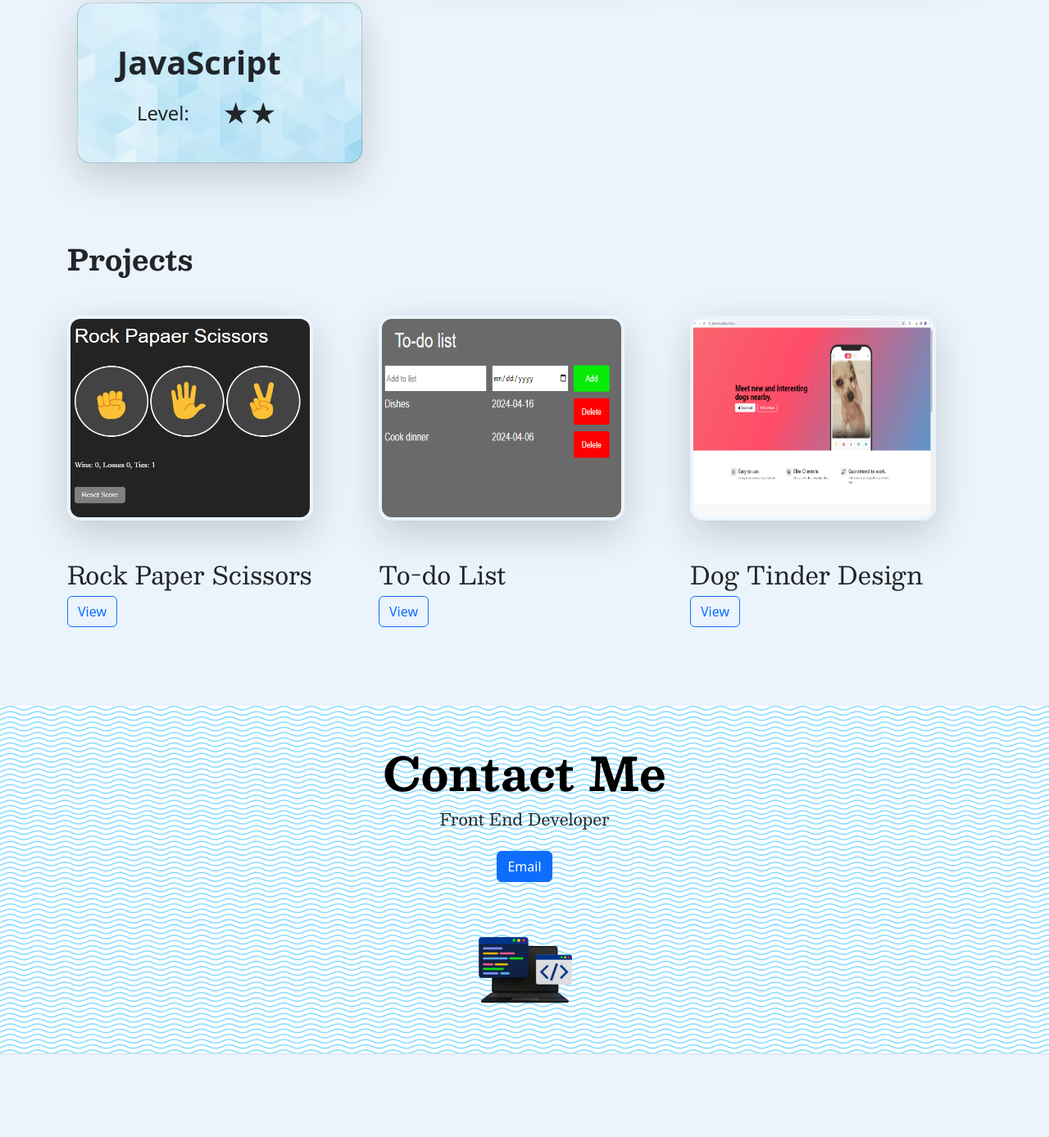
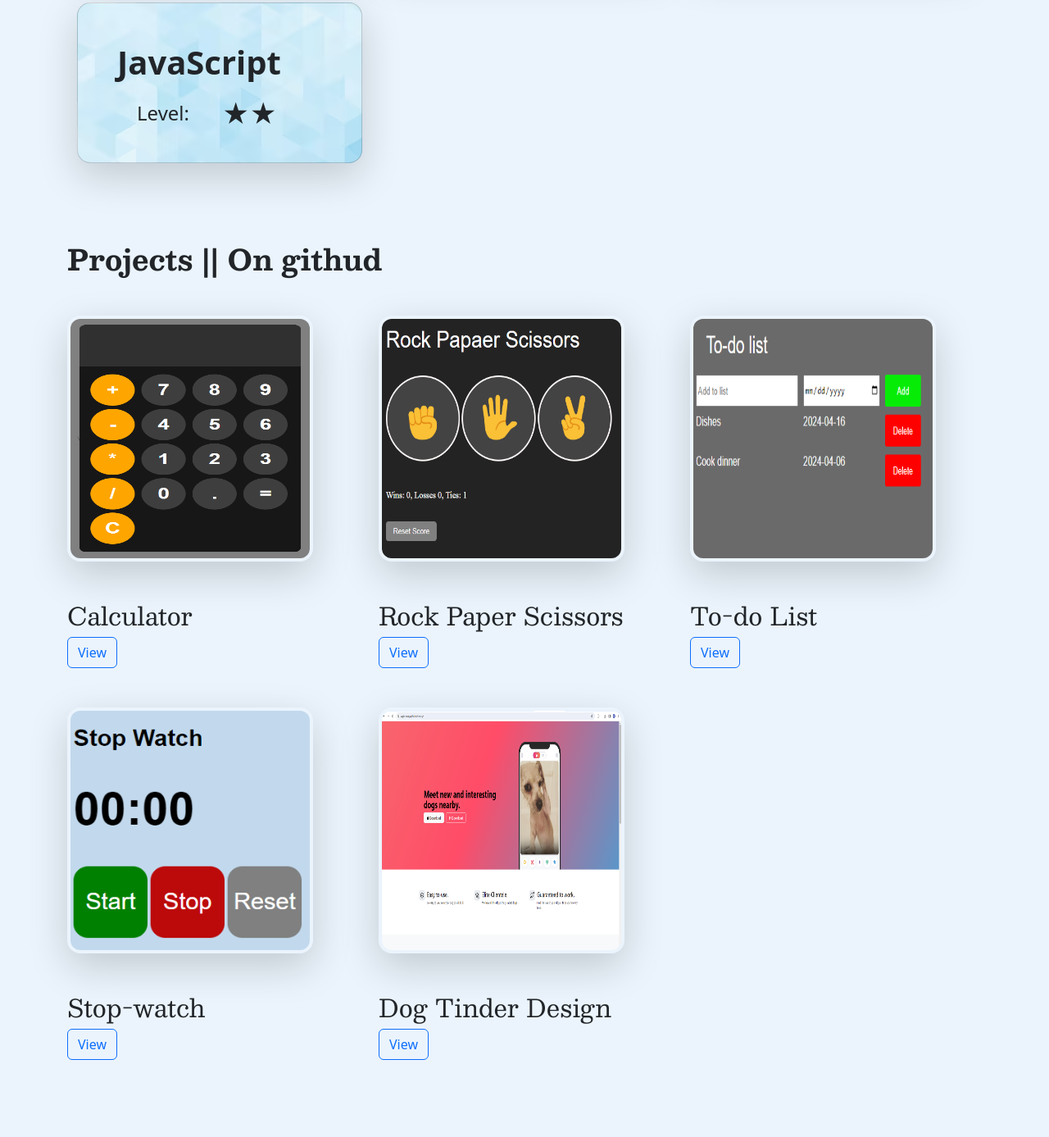
Before and after one commit to NathanielH2001/Nate-Portfolio, a plain HTML site: page index.html in a window 1280 px wide. Shown: the part 1324-2711 px from the top of the page at 82% size. Before the commit the page ends 2610 px from the top, so only its background shows below. Drawn offline with nearby package versions, Linux system fonts and the light colour scheme.

Commit message:
Add files via upload

```diff
--- a/index.html
+++ b/index.html
@@ -162,33 +162,41 @@
 <section id="projects">
 
   <div class="container marketing">
-    <h2 class="lead font pt-5">Projects</h2>
+    <h2 class="lead font pt-5">Projects || On githud </h2>
     <div class="row mb-5 my-5">
 
       <div class="col-lg-4">
-        <img class="rounded-4 mb-5 shadow-lg p-1" src="./images/rockpaperscissors.png" width="300px" height="250px" >
+        <img class="rounded-4 mb-5 shadow-lg p-1" src="./images/calculator.png"  width="300px" height="300px">
+        <h2 class="lead skills">Calculator </h2>
+        <a href="https://nathanielh2001.github.io/calculator/index.html"  target="_blank" class="btn btn-outline-primary mb-5" role="button">View</a>
+      </div>
+
+      <div class="col-lg-4">
+        <img class="rounded-4 mb-5 shadow-lg p-1" src="./images/rockpaperscissors.png" width="300px" height="300px" >
         <h2 class="lead skills">Rock Paper Scissors </h2>
         <a href="https://nathanielh2001.github.io/Rock-Paper-Scissors/09-rock-paper-scissors.html" target="_blank" class="btn btn-outline-primary mb-5" role="button">View</a>
       </div>
 
       <div class="col-lg-4">
-        <img class="rounded-4 mb-5 shadow-lg p-1" src="./images/todolist.png"  width="300" height="250px">
+        <img class="rounded-4 mb-5 shadow-lg p-1" src="./images/todolist.png"  width="300" height="300px">
         <h2 class="lead skills">To-do List</h2>
         <a href="https://nathanielh2001.github.io/To-do-List/index.html" target="_blank" class="btn btn-outline-primary mb-5" role="button">View</a>
       </div>
 
+      <div class="col-lg-4">
+        <img class="rounded-4 mb-5 shadow-lg p-1" src="./images/stopwatch.png"  width="300px" height="300px">
+        <h2 class="lead skills">Stop-watch </h2>
+        <a href="    https://nathanielh2001.github.io/tmer/
+        "  target="_blank" class="btn btn-outline-primary mb-5" role="button">View</a>
+      </div>
+
      <div class="col-lg-4">
-        <img class="rounded-4 mb-5 shadow-lg p-1" src="./images/Screenshot 2024-04-01 173436.png"  width="300px" height="250px">
+        <img class="rounded-4 mb-5 shadow-lg p-1" src="./images/Screenshot 2024-04-01 173436.png"  width="300px" height="300px">
         <h2 class="lead skills">Dog Tinder Design </h2>
         <a href="https://nathanielh2001.github.io/TinderDog/"  target="_blank" class="btn btn-outline-primary mb-5" role="button">View</a>
       </div>
 
-
-
-
-
     </div>
-
 
 
 
```
Also changed, not shown: images/calculator.png (added), images/stopwatch.png (added).
